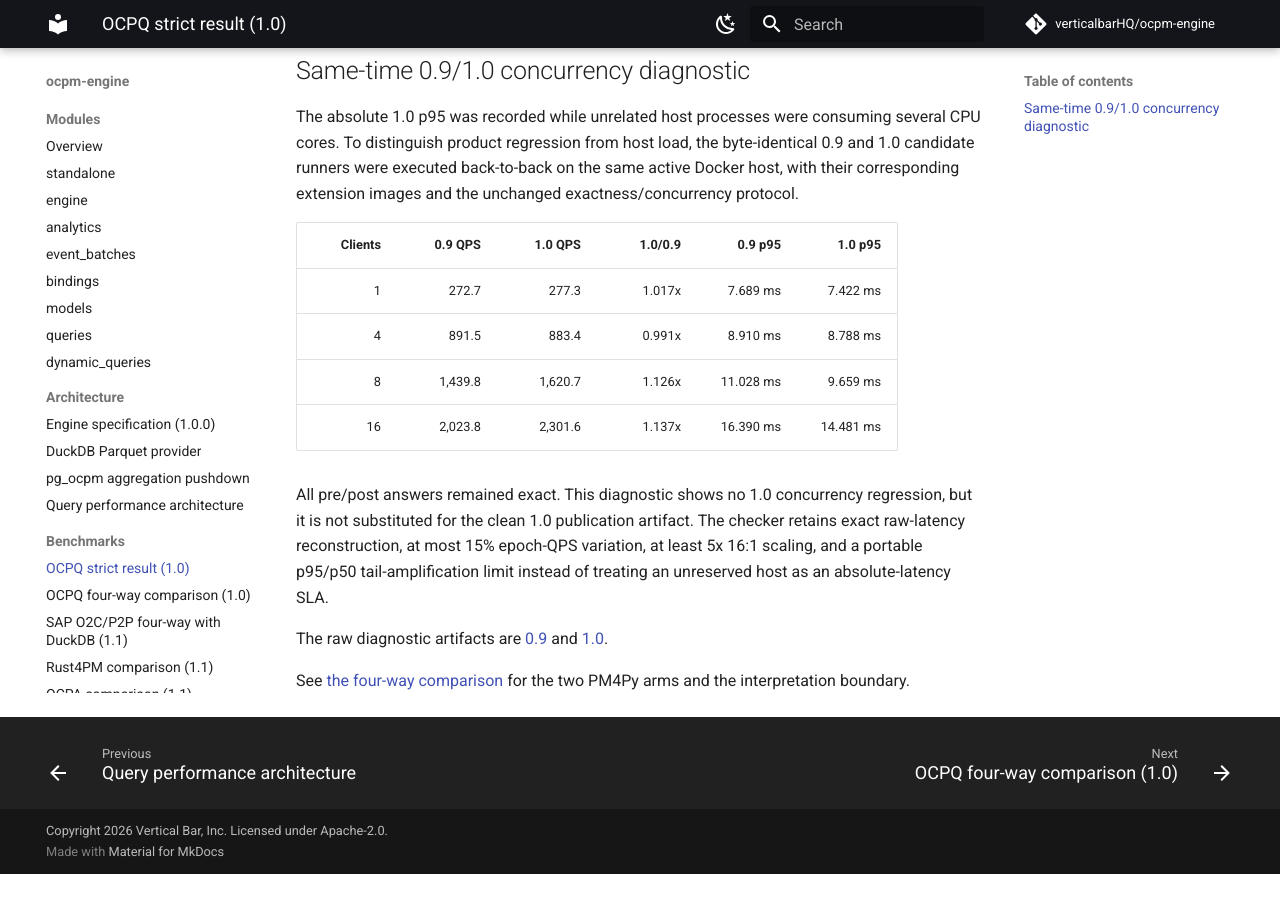
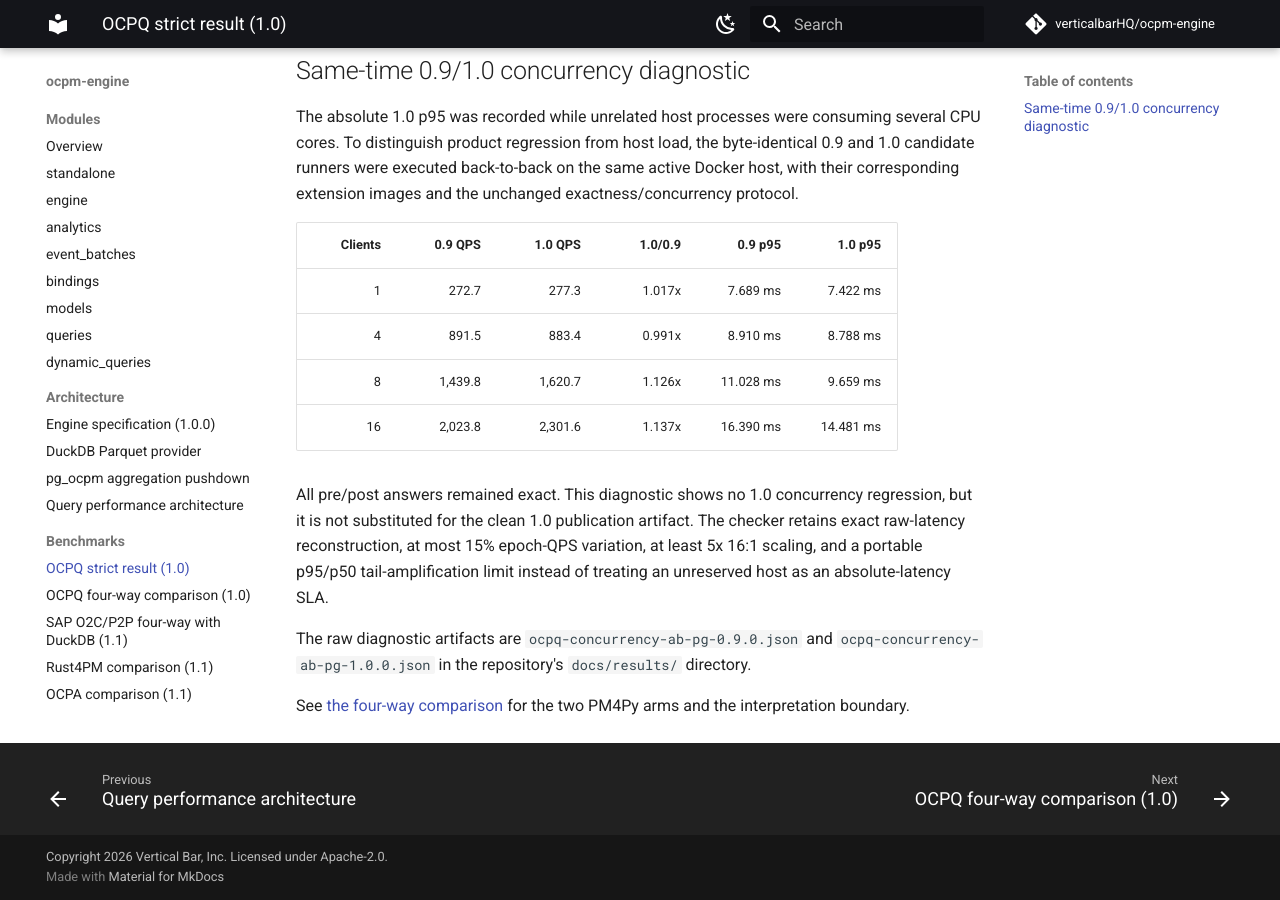
Before and after one commit to verticalbarHQ/ocpm-engine, an MkDocs documentation site: the page built from docs/ocpq-performance.md, in a window 1280 px wide and 900 px high, scrolled down 922 px. Built offline with MkDocs 1.6.1 and Material for MkDocs 9.7.7, drawn with Linux system fonts in a browser that asks for light colours; comment, search, counter and statistics services are not loaded; before the commit the page ends 1796 px from its top, so only the background shows below that.

Commit message:
Scrub internal references from published docs
Remove unreleased-adapter mentions from the 1.0.0 and DuckDB provider
specs, drop internal repo-state caveats, unlink site-excluded benchmark
artifacts and reports, and generalize adapter language. Content audit of
all 23 published pages; ICPM/patent material was already excluded.

Co-Authored-By: Claude Fable 5 <noreply@anthropic.com>

```diff
--- a/docs/ocpq-performance.md
+++ b/docs/ocpq-performance.md
@@ -49,9 +49,9 @@ The checker retains exact raw-latency reconstruction, at most 15% epoch-QPS
 variation, at least 5x 16:1 scaling, and a portable p95/p50 tail-amplification
 limit instead of treating an unreserved host as an absolute-latency SLA.
 
-The raw diagnostic artifacts are
-[0.9](results/ocpq-concurrency-ab-pg-0.9.0.json) and
-[1.0](results/ocpq-concurrency-ab-pg-1.0.0.json).
+The raw diagnostic artifacts are `ocpq-concurrency-ab-pg-0.9.0.json` and
+`ocpq-concurrency-ab-pg-1.0.0.json` in the repository's `docs/results/`
+directory.
 
 See [the four-way comparison](ocpq-1.0-four-way-comparison.md) for the two
 PM4Py arms and the interpretation boundary.
```
Also changed, not shown: docs/duckdb-parquet-provider-spec.md (+1 -1 lines), docs/ocpm-engine-1.0.0-release-notes.md (+2 -3 lines), docs/ocpm-engine-1.0.0-spec.md (+7 -8 lines), docs/pg-ocpm-0.10-general-aggregation.md (+2 -1 lines).
